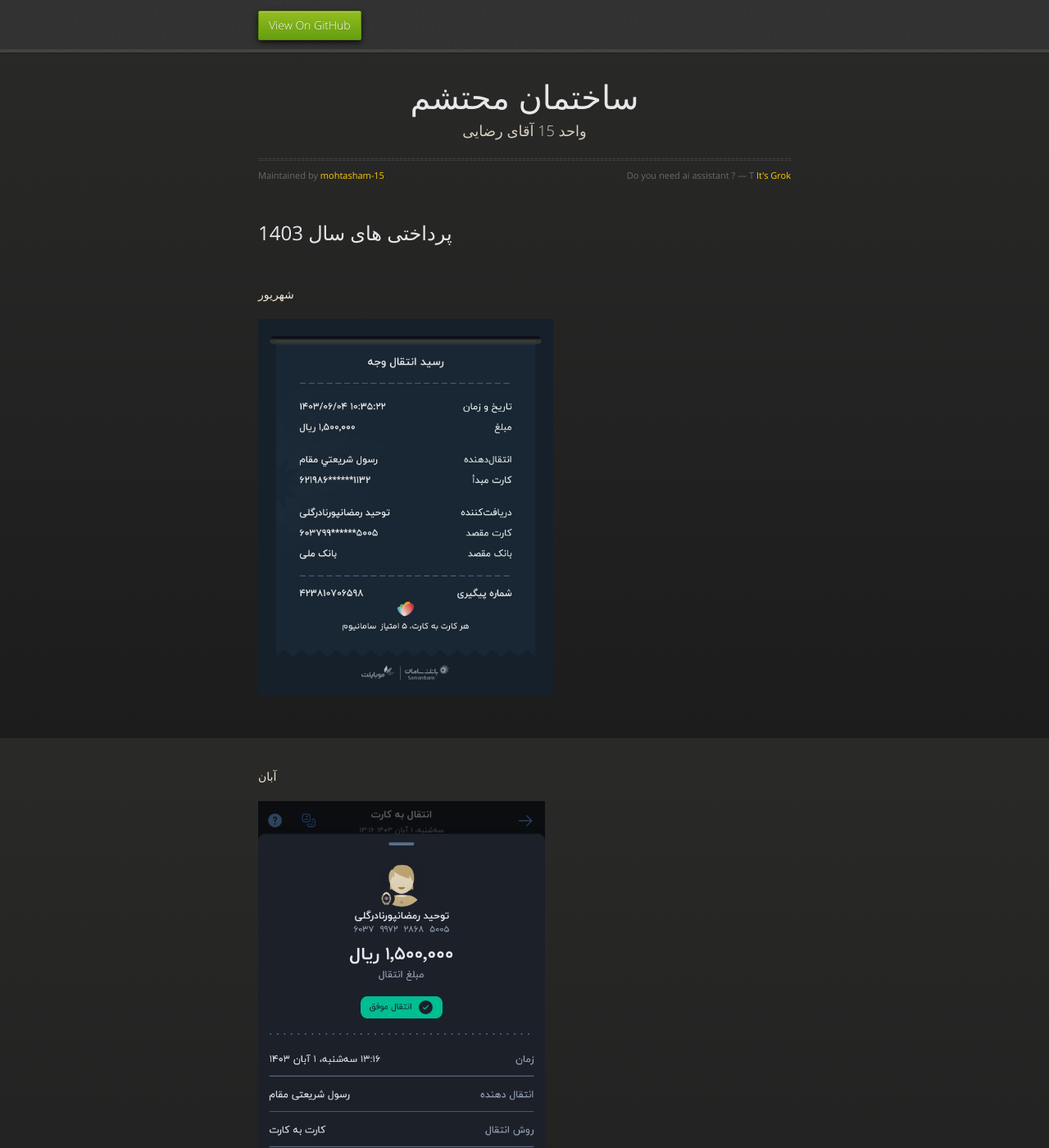
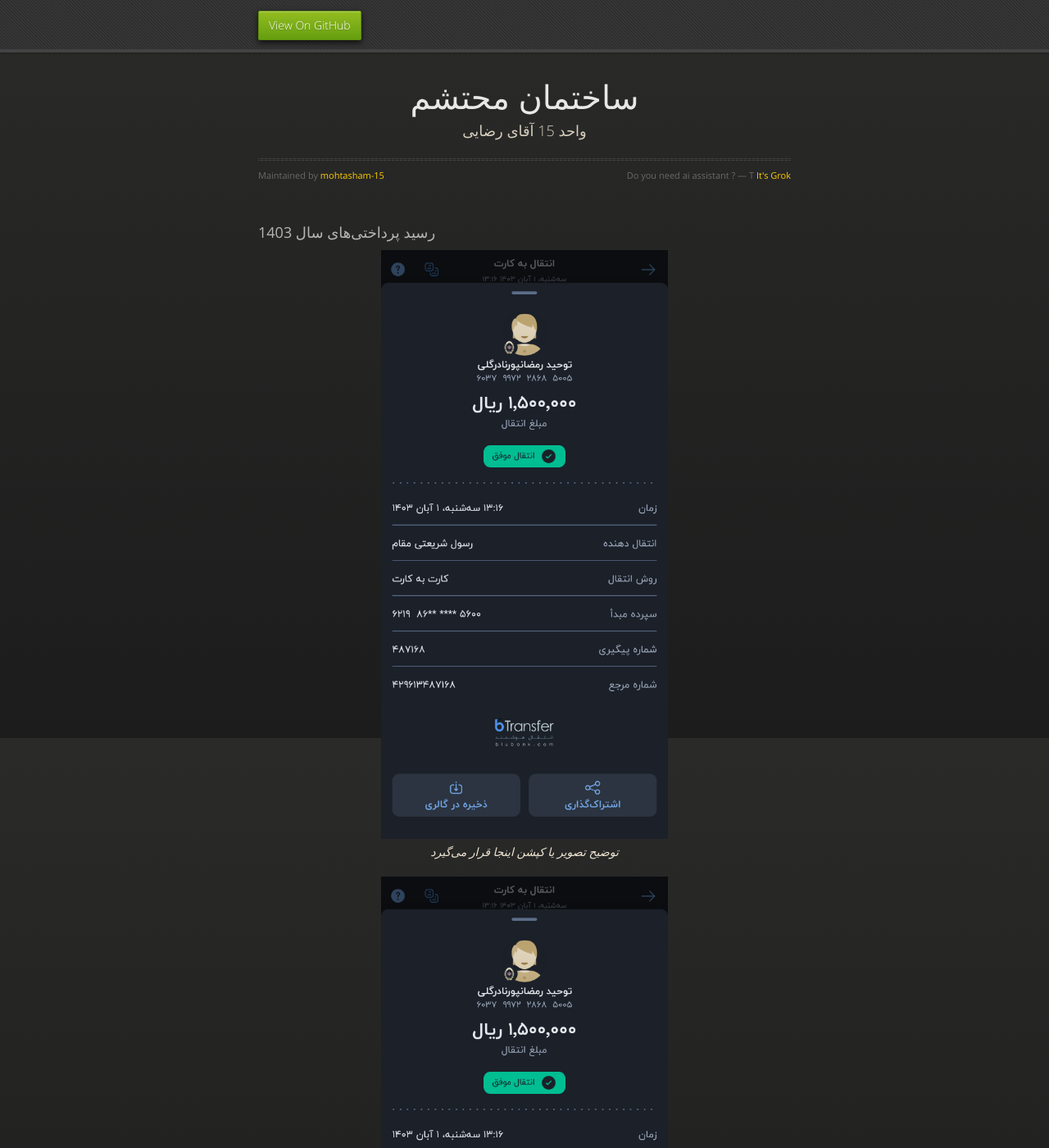
Before and after one commit to mohtasham-15/ns, a Jekyll site: the page built from another-page.md, in a window 1280 px wide and 1400 px high. Shown: the whole window at 82% size. Built offline with Jekyll 4.4.1, drawn with Linux system fonts in a browser that asks for light colours; our own code applies the rules of GitHub Pages for plain Markdown files; some of the changed text lies outside the part shown.

Commit message:
Update another-page.md

```diff
--- a/another-page.md
+++ b/another-page.md
@@ -2,19 +2,40 @@
 layout: default
 ---
 
-## پرداختی های سال 1403
+### رسید پرداختی‌های سال 1403
 
-<br>
+<p align="center">
+  <img src="./assets/images/pay/aban-1.png" alt="Aban" width="350"/>
+  <br>
+  <em>توضیح تصویر یا کپشن اینجا قرار می‌گیرد</em>
+</p>
 
-**شهریور**
 
-<img src="./assets/images/pay/shahrivar.jpg" alt="Shahrivar" width="360px"/>
+
+<p align="center">
+  <img src="./assets/images/pay/aban-1.png" alt="Aban" width="350"/>
+  <br>
+  <em>توضیح تصویر یا کپشن اینجا قرار می‌گیرد</em>
+</p>
+
+
+
+**شهریور ماه**
+<p align="center">
+  <img src="./assets/images/pay/shahrivar.jpg" alt="Shahrivar" width="360px"/>
+  <br>
+  <em>توضیح تصویر یا کپشن اینجا قرار می‌گیرد</em>
+</p>
 
 <br><br>
 
-**آبان**
+**آبان ماه**
+<p align="center">
+  <img src="./assets/images/pay/aban-1.png" alt="Aban" width="350px"/>
+  <br>
+  <em>ت</em>
+</p>
 
-<img src="./assets/images/pay/aban-1.png" alt="Aban" width="350px"/>
 
 <br><br>
 
```
